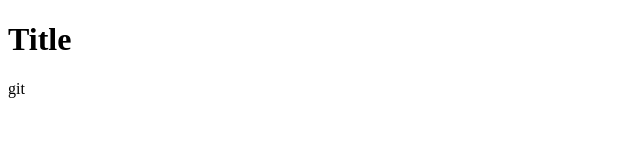
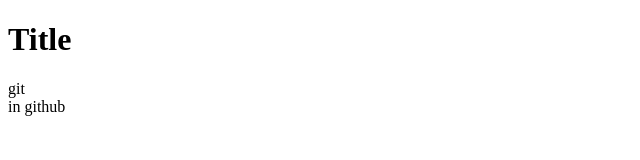
Before and after one commit to BrachiCohen1/project1, a plain HTML site: page index.html in a window 1280 px wide. Shown: the full height of the page, 0-640 px from the left. Drawn offline with Linux system fonts and the light colour scheme.

Commit message:
Update index.html

```diff
--- a/index.html
+++ b/index.html
@@ -8,5 +8,6 @@
 <body>
     <h1>Title</h1>
     <div>git</div>
+    <div>in github</div>
 </body>
 </html>
```
